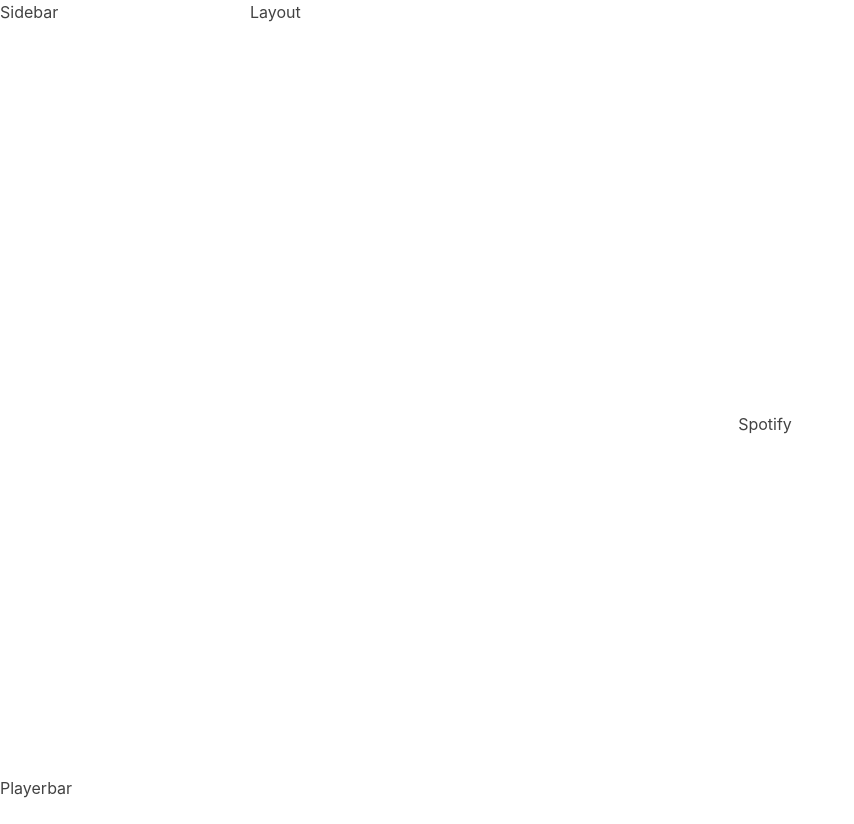
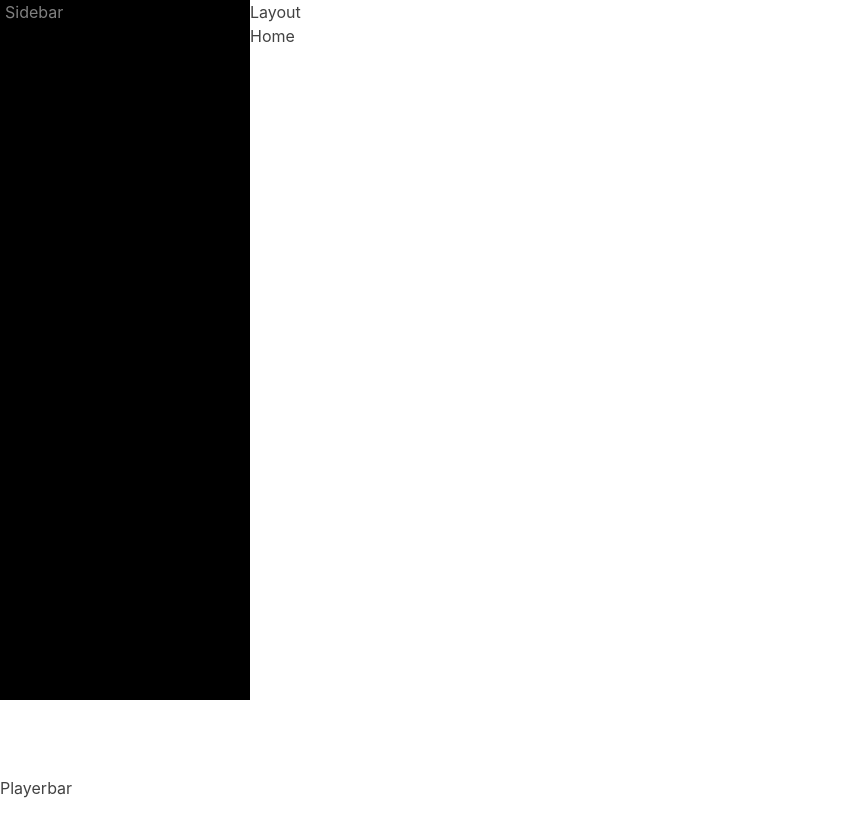
Before and after one commit to vcristian1/fullstack-spotifyjs, a Next.js app: page / in a window 1280 px wide. Shown: the whole page, without its empty margins (0-854 px from the left). After the commit the page ends 800 px from the top, so only its background shows below. Built offline with nearby package versions, Linux system fonts and the light colour scheme.

Commit message:
created sidebar component and added basic styling to container to lay the groundwork for the rest of the application

```diff
--- a/components/playerLayout.tsx
+++ b/components/playerLayout.tsx
@@ -1,12 +1,12 @@
 import { Box } from '@chakra-ui/layout'
-// import Sidebar from './sidebar'
+import Sidebar from './sidebar'
 // import PlayerBar from './playerBar'
 
 const PlayerLayout = ({ children }) => {
   return (
     <Box width="100vw" height="100vh">
       <Box position="absolute" top="0" width="250px" left="0">
-        {/* <Sidebar /> */}Sidebar
+        <Sidebar />
       </Box>
       <Box marginLeft="250px" marginBottom="100px">
         <Box height="calc(100vh - 100px)">Layout{children}</Box>
--- /dev/null
+++ b/components/sidebar.tsx
@@ -0,0 +1,31 @@
+import {
+  Box,
+  List,
+  ListItem,
+  Divider,
+  Center,
+  LinkBox,
+  LinkOverlay,
+} from '@chakra-ui/layout'
+import {
+  MdHome,
+  MdSearch,
+  MdLibraryMusic,
+  MdPlaylistAdd,
+  MdFavorite,
+} from 'react-icons/md'
+
+const Sidebar = () => {
+  return (
+    <Box
+      width="100%"
+      height="calc(100vh - 100px)"
+      bg="black"
+      paddingX="5px"
+      color="gray"
+    >
+      Sidebar
+    </Box>
+  )
+}
+export default Sidebar
--- a/pages/index.tsx
+++ b/pages/index.tsx
@@ -3,20 +3,6 @@ import Image from 'next/image'
 import styles from '../styles/Home.module.css'
 
 const Home = () => {
-  return (
-    <div className={styles.container}>
-      <Head>
-        <title>Create Next App</title>
-        <meta name="description" content="Generated by create next app" />
-        <link rel="icon" href="/favicon.ico" />
-      </Head>
-
-      <main className={styles.main}>
-        <h1>Spotify</h1>
-      </main>
-
-
-    </div>
-  )
+  return <div>Home</div>
 }
 export default Home
```
